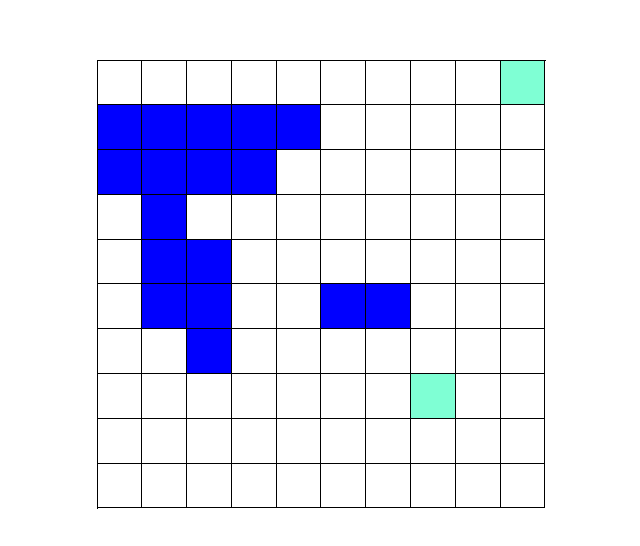
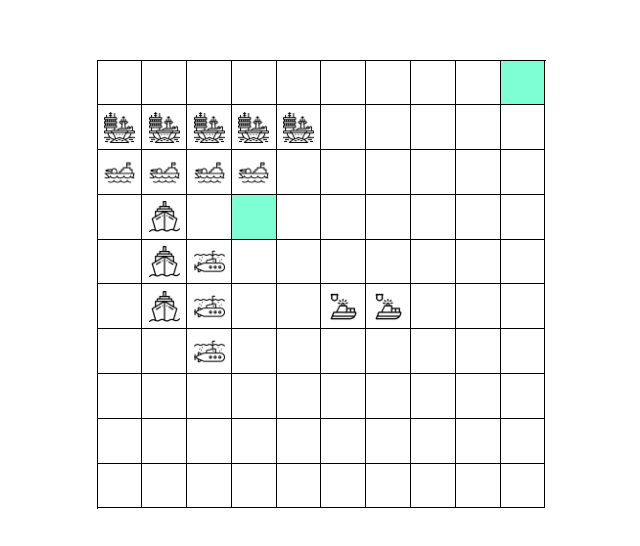
Before and after one commit to domodfg/battleship, a website built with webpack: page dist/index.html in a window 1280 px wide. Shown: the part 124-670 px from the top of the page, without its empty margins (327-967 px from the left). Built offline with Linux system fonts and the light colour scheme.

Commit message:
Add icon for placed ships

```diff
--- a/src/style.css
+++ b/src/style.css
@@ -29,6 +29,28 @@
     background-color: red;
 }
 
-.carrier, .battleship, .submarine, .destroyer, .patrolBoat {
-    background-color: blue;
+.carrier {
+    background-image: url(./aircraft-carrier.png)
 }
+
+.battleship {
+    background-image: url(./battleship.png);
+}
+
+.destroyer {
+    background-image: url(./cruise.png);
+}
+
+.submarine {
+    background-image: url(./submarine.png);
+}
+
+.patrolBoat {
+    background-image: url(./maritime-rescue.png);
+}
+
+.carrier, .battleship, .destroyer, .submarine, .patrolBoat {
+    background-position: center;
+    background-size: 70%;
+    background-repeat: no-repeat;
+}
```
Also changed, not shown: dist/037b182407bb24090402.png (added), dist/2d06fafb93054cad8896.png (added), dist/384d18ab7174913c1ea6.png (added), dist/7c399499f221416f0bf1.png (added), dist/e85a1e3622aba08c2164.png (added), dist/main.js, src/aircraft-carrier.png (added), src/battleship.png (added), src/cruise.png (added), src/maritime-rescue.png (added), src/submarine.png (added).
